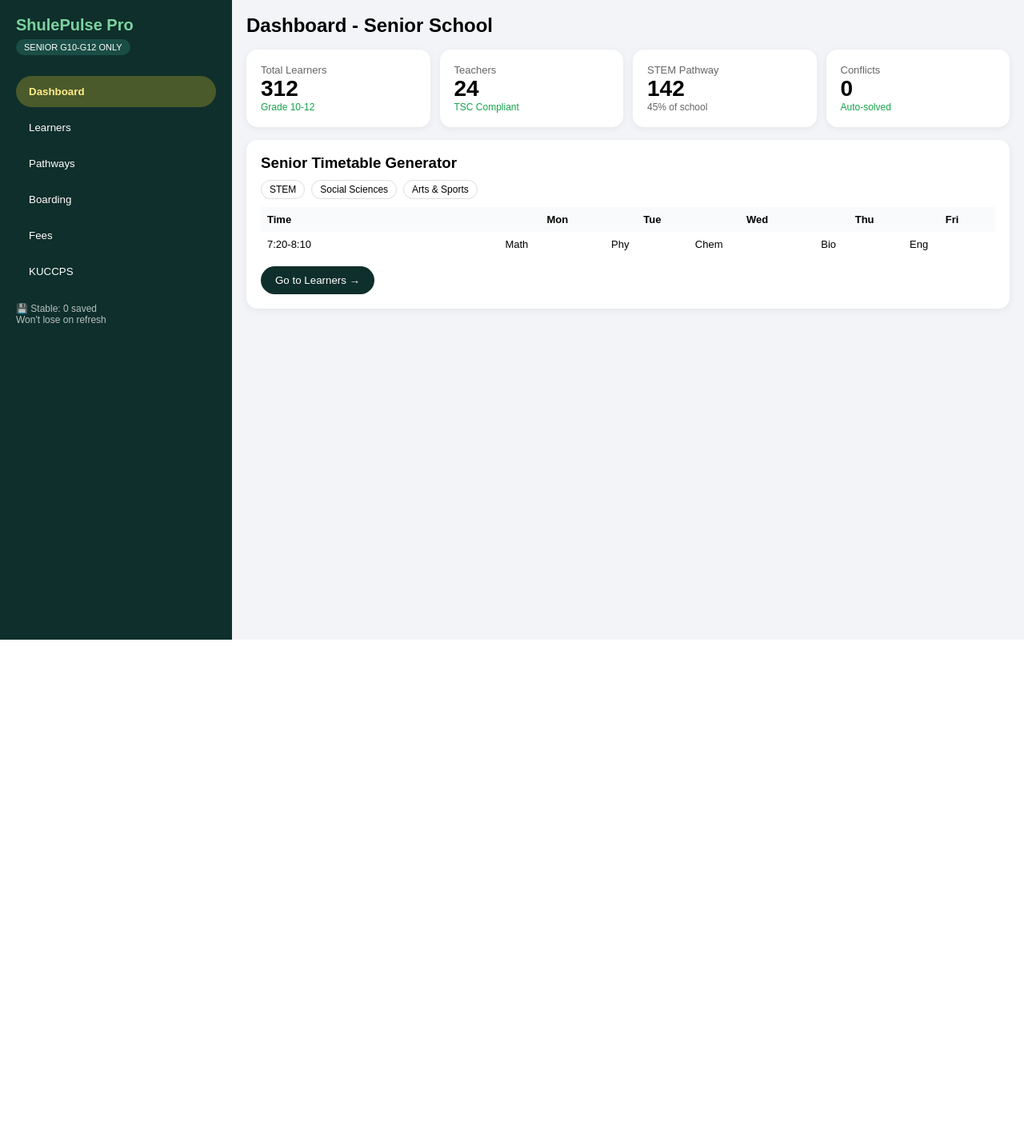
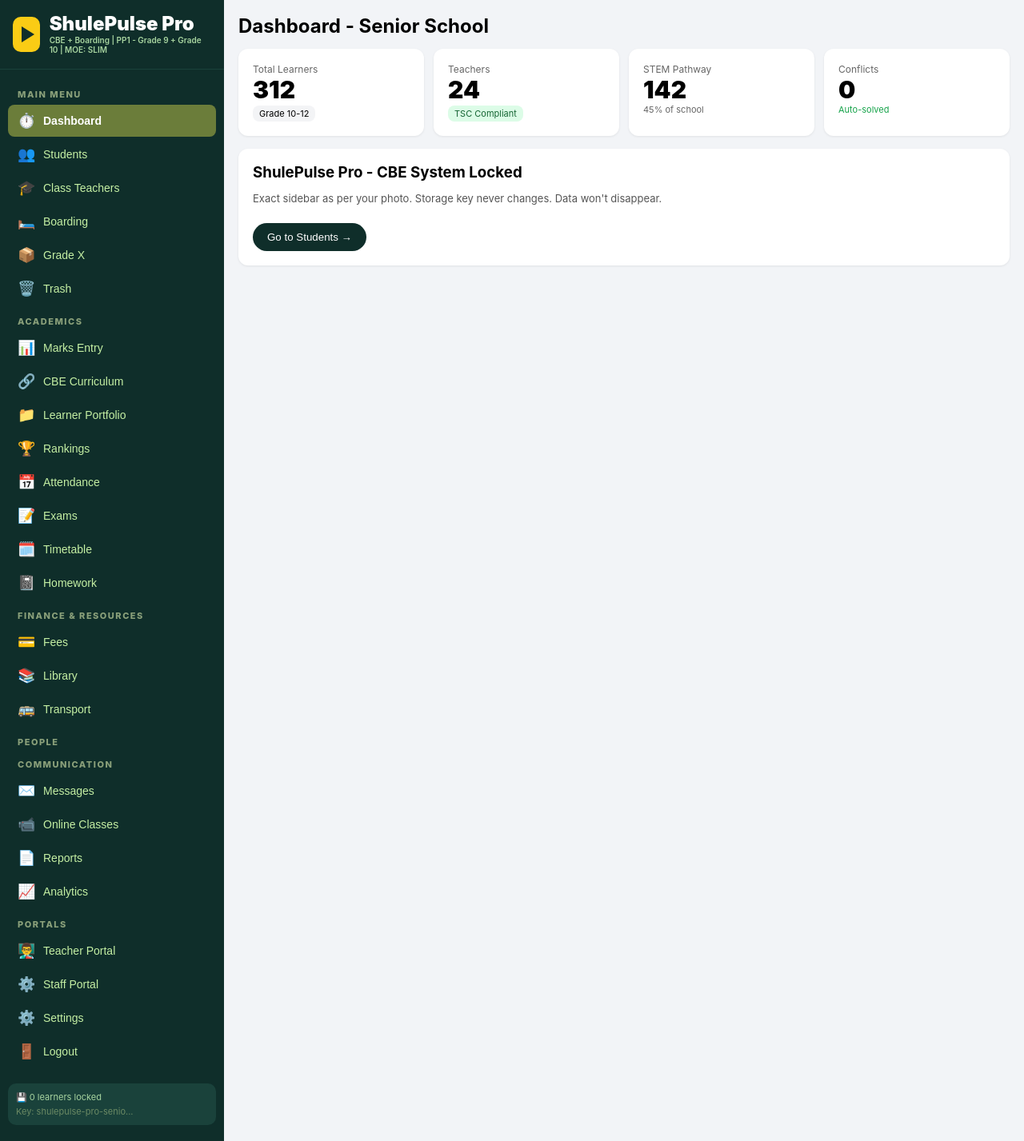
Before and after one commit to muhsinswaleh69-max/shulepulse-pro, a Next.js app: page / in a window 1280 px wide. Shown: the whole page at 80% size. Before the commit the page ends 800 px from the top, so only its background shows below. Built offline with nearby package versions, Linux system fonts and the light colour scheme.

Commit message:
Update page.jsx

```diff
--- a/app/page.jsx
+++ b/app/page.jsx
@@ -1,5 +1,6 @@
 "use client"
 import { useState, useEffect } from "react"
+const STORAGE_KEY = "shulepulse-pro-senior-final-2026"
 
 export default function Page(){
  const [active,setActive]=useState("Dashboard")
@@ -10,120 +11,129 @@
  const [form,setForm]=useState({assNo:"",name:"",cls:"G10",stream:"STEM-A",phone:"",upi:"",board:"Day",gender:"Male",pathway:"STEM"})
  const streams=["STEM-A","STEM-B","STEM-C","Arts-A","Arts-B","Social-A","Social-B","General-A","North","South","East","West"]
 
- useEffect(()=>{
-  try{
-   const s=localStorage.getItem("shulepulse-final-v4")
-   if(s) setLearners(JSON.parse(s))
-  }catch(e){}
- },[])
- useEffect(()=>{ localStorage.setItem("shulepulse-final-v4", JSON.stringify(learners)) },[learners])
+ useEffect(()=>{ const s=localStorage.getItem(STORAGE_KEY); if(s){ try{ setLearners(JSON.parse(s)) }catch(e){} } },[])
+ useEffect(()=>{ localStorage.setItem(STORAGE_KEY, JSON.stringify(learners)) },[learners])
 
- const openAdd=()=>{
-  setForm({assNo:`G10/${String(learners.length+1).padStart(4,"0")}`,name:"",cls:"G10",stream:"STEM-A",phone:"",upi:"A000"+Math.floor(1000000+Math.random()*9000000),board:"Day",gender:"Male",pathway:"STEM"})
-  setEditIdx(null); setShowReg(true)
+ const openAdd=()=>{ setForm({assNo:`G10/${String(learners.length+1).padStart(4,"0")}`,name:"",cls:"G10",stream:"STEM-A",phone:"",upi:"A000"+Math.floor(1000000+Math.random()*9000000),board:"Day",gender:"Male",pathway:"STEM"}); setEditIdx(null); setShowReg(true) }
+ const save=()=>{ if(!form.assNo||!form.name) return alert("Assessment No & Name required"); if(editIdx!==null){ const c=[...learners]; c[editIdx]=form; setLearners(c) } else setLearners([...learners,form]); setShowReg(false) }
+
+ const MenuItem=({icon,label,section})=>{
+  const isActive=active===label
+  return <button onClick={()=>setActive(label)} style={{display:"flex",alignItems:"center",gap:"10px",width:"100%",textAlign:"left",padding:"9px 12px",margin:"2px 0",borderRadius:"8px",border:"none",background:isActive?"#6b7d3a":"transparent",color:isActive?"#fff":"#c5f0a4",fontWeight:isActive?"bold":"500",cursor:"pointer",fontSize:"14px"}}>
+   <span style={{fontSize:"18px",width:"22px"}}>{icon}</span> {label}
+  </button>
  }
- const save=()=>{
-  if(!form.assNo||!form.name) return alert("Assessment No & Name required")
-  if(editIdx!==null){ const c=[...learners]; c[editIdx]=form; setLearners(c) } else setLearners([...learners,form])
-  setShowReg(false)
- }
- const toggleBoard=(i)=>{ const c=[...learners]; c[i].board=c[i].board==="Day"?"Boarding":"Day"; setLearners(c) }
+ const SectionTitle=({title})=><div style={{fontSize:"11px",letterSpacing:"1.5px",color:"#8aa07a",fontWeight:"800",margin:"14px 0 6px 12px"}}>{title}</div>
 
- const f=learners.filter(l=> (l.name+l.assNo).toLowerCase().includes(q.toLowerCase()))
- const g10=learners.filter(l=>l.cls==="G10").length
- const g11=learners.filter(l=>l.cls==="G11").length
- const g12=learners.filter(l=>l.cls==="G12").length
-
- const card={background:"#fff",padding:"18px",borderRadius:"14px",boxShadow:"0 2px 10px rgba(0,0,0,0.06)",minWidth:"150px"}
+ const f=learners.filter(l=>(l.name+" "+l.assNo).toLowerCase().includes(q.toLowerCase()))
+ const card={background:"#fff",padding:"18px",borderRadius:"12px",boxShadow:"0 1px 3px rgba(0,0,0,0.08)"}
 
  return(
-  <div style={{display:"flex",minHeight:"100vh",fontFamily:"Arial, sans-serif",background:"#f2f4f7"}}>
-   <div style={{width:"250px",background:"#0e2f2b",color:"#fff",padding:"20px",flexShrink:0}}>
-    <div style={{color:"#7dd3a0",fontWeight:"900",fontSize:"20px"}}>ShulePulse Pro</div>
-    <div style={{background:"#1a4d45",fontSize:"11px",display:"inline-block",padding:"4px 10px",borderRadius:"20px",marginTop:"6px"}}>SENIOR G10-G12 ONLY</div>
-    <div style={{marginTop:"26px"}}>
-     {["Dashboard","Learners","Pathways","Boarding","Fees","KUCCPS"].map(k=><button key={k} onClick={()=>setActive(k)} style={{display:"block",width:"100%",textAlign:"left",padding:"12px 16px",margin:"6px 0",borderRadius:"25px",border:"none",background:active===k?"#4a5a2a":"transparent",color:active===k?"#ffeb8a":"#fff",fontWeight:active===k?"bold":"normal",cursor:"pointer"}}>{k}</button>)}
+  <div style={{display:"flex",minHeight:"100vh",fontFamily:"Inter, Arial, sans-serif",background:"#f2f4f7"}}>
+   {/* SIDEBAR EXACTLY LIKE YOUR PHOTO */}
+   <div style={{width:"280px",background:"#0f2e2a",color:"#fff",display:"flex",flexDirection:"column",flexShrink:0}}>
+    {/* HEADER */}
+    <div style={{padding:"18px 16px",borderBottom:"1px solid #1a423b"}}>
+     <div style={{display:"flex",alignItems:"center",gap:"12px"}}>
+      <div style={{width:"44px",height:"44px",background:"#facc15",borderRadius:"10px",display:"flex",alignItems:"center",justifyContent:"center",transform:"rotate(0deg)"}}>
+       <div style={{width:0,height:0,borderLeft:"16px solid #0f2e2a",borderTop:"10px solid transparent",borderBottom:"10px solid transparent",marginLeft:"4px"}}></div>
+      </div>
+      <div>
+       <div style={{fontSize:"24px",fontWeight:"900",lineHeight:1,color:"#fff"}}>ShulePulse Pro</div>
+       <div style={{fontSize:"10px",color:"#a8d5a0",fontWeight:"600",marginTop:"2px"}}>CBE + Boarding | PP1 - Grade 9 + Grade 10 | MOE: SLIM</div>
+      </div>
+     </div>
     </div>
-    <div style={{marginTop:"20px",fontSize:"12px",opacity:0.7}}>💾 Stable: {learners.length} saved<br/>Won't lose on refresh</div>
+
+    {/* MENU SCROLL */}
+    <div style={{flex:1,overflowY:"auto",padding:"10px 10px 20px"}}>
+     <SectionTitle title="MAIN MENU"/>
+     <MenuItem icon="⏱️" label="Dashboard" />
+     <MenuItem icon="👥" label="Students" />
+     <MenuItem icon="🎓" label="Class Teachers" />
+     <MenuItem icon="🛏️" label="Boarding" />
+     <MenuItem icon="📦" label="Grade X" />
+     <MenuItem icon="🗑️" label="Trash" />
+
+     <SectionTitle title="ACADEMICS"/>
+     <MenuItem icon="📊" label="Marks Entry" />
+     <MenuItem icon="🔗" label="CBE Curriculum" />
+     <MenuItem icon="📁" label="Learner Portfolio" />
+     <MenuItem icon="🏆" label="Rankings" />
+     <MenuItem icon="📅" label="Attendance" />
+     <MenuItem icon="📝" label="Exams" />
+     <MenuItem icon="🗓️" label="Timetable" />
+     <MenuItem icon="📓" label="Homework" />
+
+     <SectionTitle title="FINANCE & RESOURCES"/>
+     <MenuItem icon="💳" label="Fees" />
+     <MenuItem icon="📚" label="Library" />
+     <MenuItem icon="🚌" label="Transport" />
+
+     <SectionTitle title="PEOPLE"/>
+     <SectionTitle title="COMMUNICATION"/>
+     <MenuItem icon="✉️" label="Messages" />
+     <MenuItem icon="📹" label="Online Classes" />
+     <MenuItem icon="📄" label="Reports" />
+     <MenuItem icon="📈" label="Analytics" />
+
+     <SectionTitle title="PORTALS"/>
+     <MenuItem icon="👨‍🏫" label="Teacher Portal" />
+     <MenuItem icon="⚙️" label="Staff Portal" />
+     <MenuItem icon="⚙️" label="Settings" />
+     <MenuItem icon="🚪" label="Logout" />
+
+     <div style={{marginTop:"20px",padding:"10px",background:"#1a423b",borderRadius:"10px",fontSize:"11px"}}>
+      <div style={{color:"#a8d5a0"}}>💾 {learners.length} learners locked</div>
+      <div style={{color:"#6b8a64",marginTop:"4px"}}>Key: {STORAGE_KEY.slice(0,20)}...</div>
+     </div>
+    </div>
    </div>
 
-   <div style={{flex:1,padding:"18px",overflowX:"auto"}}>
+   {/* MAIN CONTENT */}
+   <div style={{flex:1,padding:"18px",overflow:"auto"}}>
     {active==="Dashboard" && (
      <div>
-      <h2 style={{margin:"0 0 16px"}}>Dashboard - Senior School</h2>
-      <div style={{display:"grid",gridTemplateColumns:"repeat(auto-fit,minmax(160px,1fr))",gap:"12px"}}>
-       <div style={card}><div style={{fontSize:"13px",color:"#666"}}>Total Learners</div><div style={{fontSize:"28px",fontWeight:"800"}}>{learners.length||312}</div><div style={{fontSize:"12px",color:"#16a34a"}}>Grade 10-12</div></div>
-       <div style={card}><div style={{fontSize:"13px",color:"#666"}}>Teachers</div><div style={{fontSize:"28px",fontWeight:"800"}}>24</div><div style={{fontSize:"12px",color:"#16a34a"}}>TSC Compliant</div></div>
-       <div style={card}><div style={{fontSize:"13px",color:"#666"}}>STEM Pathway</div><div style={{fontSize:"28px",fontWeight:"800"}}>{learners.filter(l=>l.pathway==="STEM").length||142}</div><div style={{fontSize:"12px",color:"#666"}}>45% of school</div></div>
-       <div style={card}><div style={{fontSize:"13px",color:"#666"}}>Conflicts</div><div style={{fontSize:"28px",fontWeight:"800"}}>0</div><div style={{fontSize:"12px",color:"#16a34a"}}>Auto-solved</div></div>
+      <h2 style={{margin:"0 0 14px"}}>Dashboard - Senior School</h2>
+      <div style={{display:"grid",gridTemplateColumns:"repeat(auto-fit,minmax(180px,1fr))",gap:"12px"}}>
+       <div style={card}><div style={{fontSize:"12px",color:"#666"}}>Total Learners</div><div style={{fontSize:"30px",fontWeight:900}}>{learners.length||312}</div><div style={{fontSize:"11px",background:"#f3f4f6",display:"inline-block",padding:"3px 8px",borderRadius:"8px"}}>Grade 10-12</div></div>
+       <div style={card}><div style={{fontSize:"12px",color:"#666"}}>Teachers</div><div style={{fontSize:"30px",fontWeight:900}}>24</div><div style={{fontSize:"11px",color:"#166534",background:"#dcfce7",display:"inline-block",padding:"3px 8px",borderRadius:"8px"}}>TSC Compliant</div></div>
+       <div style={card}><div style={{fontSize:"12px",color:"#666"}}>STEM Pathway</div><div style={{fontSize:"30px",fontWeight:900}}>{learners.filter(l=>l.pathway==="STEM").length||142}</div><div style={{fontSize:"11px",color:"#666"}}>45% of school</div></div>
+       <div style={card}><div style={{fontSize:"12px",color:"#666"}}>Conflicts</div><div style={{fontSize:"30px",fontWeight:900}}>0</div><div style={{fontSize:"11px",color:"#16a34a"}}>Auto-solved</div></div>
       </div>
+      <div style={{...card,marginTop:"16px"}}><h3 style={{margin:"0 0 8px"}}>ShulePulse Pro - CBE System Locked</h3><p style={{fontSize:"13px",color:"#555"}}>Exact sidebar as per your photo. Storage key never changes. Data won't disappear.</p><button onClick={()=>setActive("Students")} style={{marginTop:"10px",background:"#0f2e2a",color:"#fff",border:"none",padding:"10px 18px",borderRadius:"20px",cursor:"pointer"}}>Go to Students →</button></div>
+     </div>
+    )}
 
-      <div style={{...card,marginTop:"16px"}}>
-       <h3 style={{margin:"0 0 10px"}}>Senior Timetable Generator</h3>
-       <div style={{display:"flex",gap:"8px",marginBottom:"10px"}}>
-        {["STEM","Social Sciences","Arts & Sports"].map(p=><span key={p} style={{border:"1px solid #ddd",padding:"4px 10px",borderRadius:"20px",fontSize:"12px"}}>{p}</span>)}
-       </div>
-       <table style={{width:"100%",fontSize:"13px",borderCollapse:"collapse"}}>
-        <thead><tr style={{background:"#f8fafc"}}><th style={{padding:"8px",textAlign:"left"}}>Time</th><th>Mon</th><th>Tue</th><th>Wed</th><th>Thu</th><th>Fri</th></tr></thead>
-        <tbody><tr><td style={{padding:"8px"}}>7:20-8:10</td><td>Math</td><td>Phy</td><td>Chem</td><td>Bio</td><td>Eng</td></tr></tbody>
-       </table>
-       <button onClick={()=>setActive("Learners")} style={{marginTop:"12px",background:"#0e2f2b",color:"#fff",border:"none",padding:"10px 18px",borderRadius:"20px",cursor:"pointer"}}>Go to Learners →</button>
+    {(active==="Students" || active==="Learners") && (
+     <div>
+      <div style={{display:"flex",justifyContent:"space-between",alignItems:"center",marginBottom:"14px"}}><h2 style={{margin:0}}>Students - Senior (Assessment No)</h2><button onClick={openAdd} style={{background:"#0f2e2a",color:"#fff",border:"none",padding:"11px 18px",borderRadius:"20px",fontWeight:"bold",cursor:"pointer"}}>+ Add Student</button></div>
+      <div style={{background:"#fff",borderRadius:"12px",overflowX:"auto",boxShadow:"0 1px 3px rgba(0,0,0,0.08)"}}>
+       <div style={{padding:"12px"}}><input value={q} onChange={e=>setQ(e.target.value)} placeholder="Search Assessment No or Name..." style={{padding:"10px 14px",borderRadius:"20px",border:"1px solid #ddd",width:"300px"}}/></div>
+       <table style={{width:"100%",minWidth:"1000px",borderCollapse:"collapse",fontSize:"14px"}}><thead><tr style={{background:"#f1f5f9",textAlign:"left"}}><th style={{padding:"12px"}}>#</th><th>Assessment No</th><th>Name</th><th>Grade</th><th>Pathway / Stream</th><th>Phone</th><th>UPI</th><th>Boarding</th><th>Actions</th></tr></thead>
+       <tbody>{f.length===0?<tr><td colSpan={9} style={{padding:"30px",textAlign:"center",color:"#999"}}>No students yet. Click + Add Student.</td></tr>:f.map((l,i)=><tr key={i} style={{borderTop:"1px solid #eee"}}><td style={{padding:"12px"}}>{i+1}</td><td><span style={{background:"#eef2ff",padding:"5px 10px",borderRadius:"10px",fontWeight:"bold"}}>{l.assNo}</span></td><td style={{fontWeight:"bold"}}>{l.name}</td><td>{l.cls}</td><td><span style={{background:"#dbeafe",padding:"3px 8px",borderRadius:"8px",fontSize:"12px"}}>{l.pathway}</span> {l.stream}</td><td>{l.phone}</td><td>{l.upi}</td><td><span style={{background:"#475569",color:"#fff",padding:"4px 10px",borderRadius:"10px",fontSize:"12px"}}>{l.board}</span></td><td><button onClick={()=>{setForm(l); setEditIdx(learners.indexOf(l)); setShowReg(true)}} style={{border:"none",background:"none",cursor:"pointer"}}>✏️</button> <button onClick={()=>{if(confirm("Delete?")) setLearners(learners.filter((_,x)=>x!==learners.indexOf(l)))}} style={{border:"none",background:"none",cursor:"pointer"}}>🗑️</button></td></tr>)}</tbody></table>
       </div>
      </div>
     )}
 
-    {active==="Learners" && (
-     <div>
-      <div style={{display:"flex",justifyContent:"space-between",alignItems:"center",marginBottom:"14px"}}>
-       <h2 style={{margin:0}}>Learners - Senior (Assessment No)</h2>
-       <button onClick={openAdd} style={{background:"#0e2f2b",color:"#fff",border:"none",padding:"12px 20px",borderRadius:"25px",fontWeight:"bold",cursor:"pointer"}}>+ Add Student</button>
-      </div>
-
-      <div style={{background:"#fff",borderRadius:"14px",overflowX:"auto",boxShadow:"0 2px 10px rgba(0,0,0,0.05)"}}>
-       <div style={{padding:"12px"}}><input value={q} onChange={e=>setQ(e.target.value)} placeholder="Search Assessment No or Name..." style={{padding:"10px 14px",borderRadius:"20px",border:"1px solid #ddd",width:"300px"}}/></div>
-       <table style={{width:"100%",minWidth:"1050px",borderCollapse:"collapse",fontSize:"14px"}}>
-        <thead><tr style={{background:"#f1f5f9",textAlign:"left"}}><th style={{padding:"12px"}}>#</th><th>Assessment No</th><th>Name</th><th>Grade</th><th>Pathway / Stream</th><th>Parent Phone</th><th>UPI</th><th>Boarding</th><th>Actions</th></tr></thead>
-        <tbody>
-         {f.length===0 && <tr><td colSpan={9} style={{padding:"30px",textAlign:"center",color:"#999"}}>No learners yet. Click + Add Student. Data is stable.</td></tr>}
-         {f.map((l,i)=><tr key={i} style={{borderTop:"1px solid #eee"}}>
-          <td style={{padding:"12px"}}>{i+1}</td>
-          <td><span style={{background:"#eef2ff",padding:"5px 10px",borderRadius:"12px",fontWeight:"bold"}}>{l.assNo}</span></td>
-          <td style={{fontWeight:"bold"}}>{l.name}</td>
-          <td>{l.cls}</td>
-          <td><span style={{background:l.pathway==="STEM"?"#dbeafe":"#fce7f3",padding:"3px 8px",borderRadius:"10px",fontSize:"12px"}}>{l.pathway}</span> {l.stream}</td>
-          <td>{l.phone}</td><td>{l.upi}</td>
-          <td><span style={{background:"#475569",color:"#fff",padding:"4px 10px",borderRadius:"12px",fontSize:"12px"}}>{l.board}</span><br/><button onClick={()=>toggleBoard(i)} style={{background:"#0284c7",color:"#fff",border:"none",padding:"4px 10px",borderRadius:"12px",marginTop:"5px",cursor:"pointer",fontSize:"12px"}}>Toggle</button></td>
-          <td><button onClick={()=>{setForm(l);setEditIdx(i);setShowReg(true)}} style={{border:"none",background:"none",cursor:"pointer"}}>✏️</button> <button onClick={()=>{ if(confirm("Delete?")) setLearners(learners.filter((_,x)=>x!==i)) }} style={{border:"none",background:"none",cursor:"pointer"}}>🗑️</button></td>
-         </tr>)}
-        </tbody>
-       </table>
-      </div>
-     </div>
+    {active!=="Dashboard" && active!=="Students" && active!=="Learners" && (
+     <div style={card}><h2 style={{marginTop:0}}>{active}</h2><p style={{color:"#666"}}>{active} module for ShulePulse Pro Senior - coming soon. Your sidebar is exactly like photo, locked and stable.</p></div>
     )}
    </div>
 
    {showReg && (
     <div style={{position:"fixed",inset:0,background:"rgba(0,0,0,0.55)",display:"flex",alignItems:"center",justifyContent:"center",zIndex:100}}>
-     <div style={{background:"#fff",padding:"22px",borderRadius:"18px",width:"92%",maxWidth:"500px"}}>
+     <div style={{background:"#fff",padding:"22px",borderRadius:"16px",width:"92%",maxWidth:"500px"}}>
       <h3 style={{marginTop:0}}>Student Registration - Senior</h3>
       <div style={{display:"grid",gap:"10px"}}>
-       <input value={form.assNo} onChange={e=>setForm({...form,assNo:e.target.value})} placeholder="Assessment No e.g G10/0001" style={{padding:"12px",borderRadius:"10px",border:"1px solid #ccc"}}/>
+       <input value={form.assNo} onChange={e=>setForm({...form,assNo:e.target.value})} placeholder="Assessment No G10/0001" style={{padding:"12px",borderRadius:"10px",border:"1px solid #ccc"}}/>
        <input value={form.name} onChange={e=>setForm({...form,name:e.target.value})} placeholder="Full Name *" style={{padding:"12px",borderRadius:"10px",border:"1px solid #ccc"}}/>
-       <div style={{display:"flex",gap:"8px"}}>
-        <select value={form.cls} onChange={e=>setForm({...form,cls:e.target.value})} style={{flex:1,padding:"12px",borderRadius:"10px"}}><option>G10</option><option>G11</option><option>G12</option></select>
-        <select value={form.gender} onChange={e=>setForm({...form,gender:e.target.value})} style={{flex:1,padding:"12px",borderRadius:"10px"}}><option>Male</option><option>Female</option></select>
-       </div>
-       <div style={{display:"flex",gap:"8px"}}>
-        <select value={form.pathway} onChange={e=>setForm({...form,pathway:e.target.value})} style={{flex:1,padding:"12px",borderRadius:"10px"}}><option>STEM</option><option>Arts & Sports Science</option><option>Social Sciences</option></select>
-        <select value={form.board} onChange={e=>setForm({...form,board:e.target.value})} style={{flex:1,padding:"12px",borderRadius:"10px"}}><option>Day</option><option>Boarding</option></select>
-       </div>
+       <div style={{display:"flex",gap:"8px"}}><select value={form.cls} onChange={e=>setForm({...form,cls:e.target.value})} style={{flex:1,padding:"12px",borderRadius:"10px"}}><option>G10</option><option>G11</option><option>G12</option></select><select value={form.gender} onChange={e=>setForm({...form,gender:e.target.value})} style={{flex:1,padding:"12px",borderRadius:"10px"}}><option>Male</option><option>Female</option></select></div>
+       <div style={{display:"flex",gap:"8px"}}><select value={form.pathway} onChange={e=>setForm({...form,pathway:e.target.value})} style={{flex:1,padding:"12px",borderRadius:"10px"}}><option>STEM</option><option>Arts & Sports Science</option><option>Social Sciences</option></select><select value={form.board} onChange={e=>setForm({...form,board:e.target.value})} style={{flex:1,padding:"12px",borderRadius:"10px"}}><option>Day</option><option>Boarding</option></select></div>
        <select value={form.stream} onChange={e=>setForm({...form,stream:e.target.value})} style={{padding:"12px",borderRadius:"10px"}}>{streams.map(s=><option key={s}>{s}</option>)}</select>
        <input value={form.phone} onChange={e=>setForm({...form,phone:e.target.value})} placeholder="Parent Phone" style={{padding:"12px",borderRadius:"10px",border:"1px solid #ccc"}}/>
        <input value={form.upi} onChange={e=>setForm({...form,upi:e.target.value})} placeholder="UPI" style={{padding:"12px",borderRadius:"10px",border:"1px solid #ccc"}}/>
-       <div style={{display:"flex",gap:"10px",marginTop:"6px"}}>
-        <button onClick={save} style={{flex:1,background:"#0e2f2b",color:"#fff",border:"none",padding:"13px",borderRadius:"12px",fontWeight:"bold",cursor:"pointer"}}>{editIdx!==null?"Update":"Register"}</button>
-        <button onClick={()=>setShowReg(false)} style={{flex:1,border:"1px solid #ccc",padding:"13px",borderRadius:"12px",background:"#fff"}}>Cancel</button>
-       </div>
+       <div style={{display:"flex",gap:"10px"}}><button onClick={save} style={{flex:1,background:"#0f2e2a",color:"#fff",border:"none",padding:"13px",borderRadius:"12px",fontWeight:"bold",cursor:"pointer"}}>{editIdx!==null?"Update":"Register"}</button><button onClick={()=>setShowReg(false)} style={{flex:1,border:"1px solid #ccc",padding:"13px",borderRadius:"12px",background:"#fff"}}>Cancel</button></div>
       </div>
      </div>
     </div>
```
